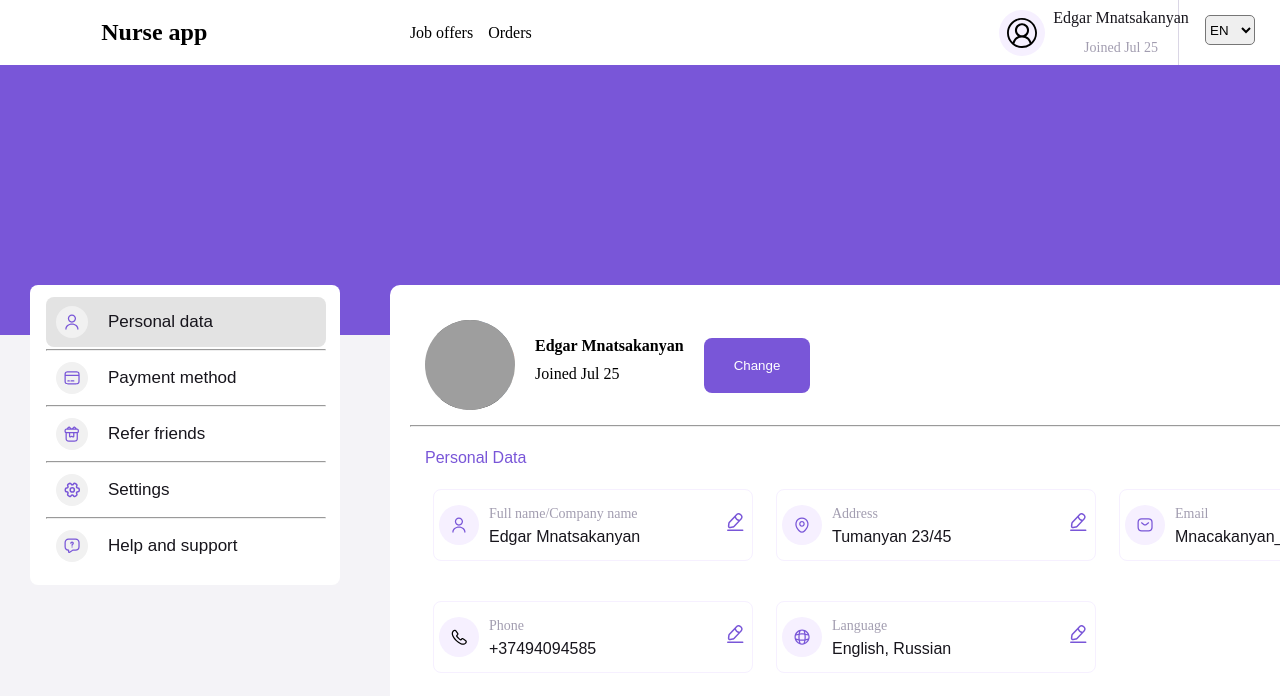
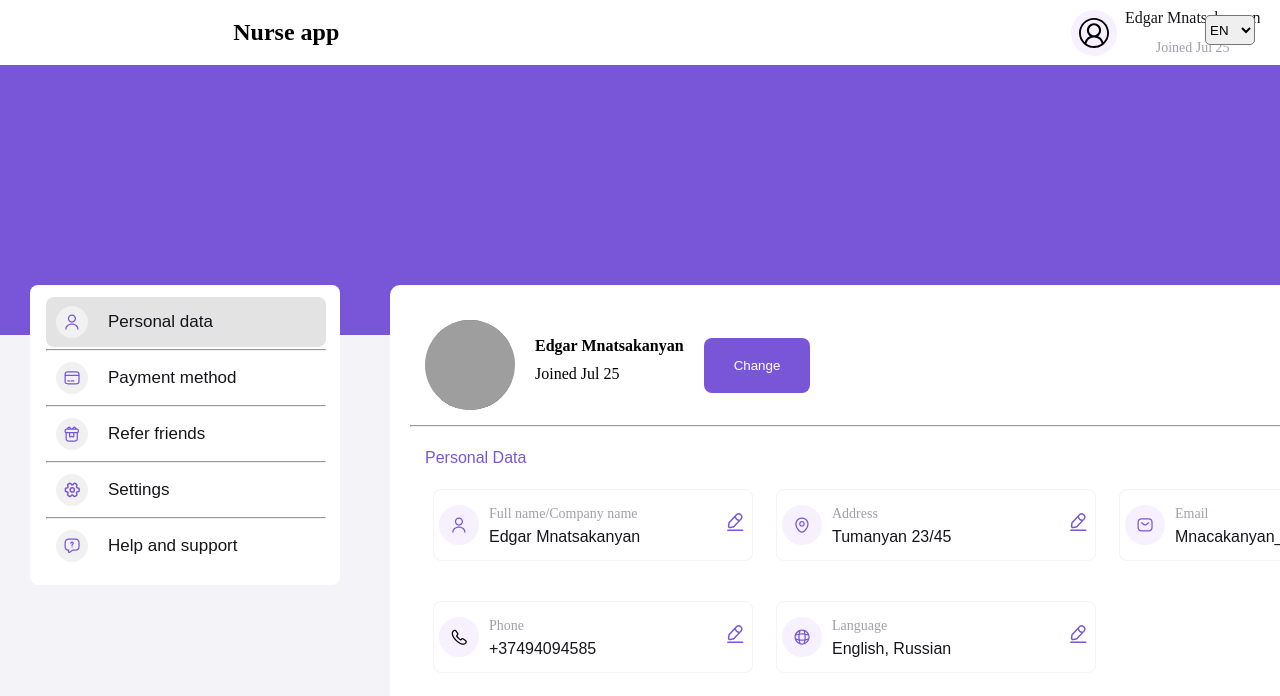
Before and after one commit to EdgarMnatsakanyan/NurseApp, a React (Create React App) app: page /profile in a window 1280 px wide. Shown: the top 696 px of the page. Built offline with nearby package versions, Linux system fonts and the light colour scheme; grey boxes are pictures that could not be loaded; some icons are missing.

Commit message:
Update Profile.jsx

```diff
--- a/src/components/Profile.jsx
+++ b/src/components/Profile.jsx
@@ -12,14 +12,9 @@ const Profile = () =>  {
                 <div>
                   <h2 classname="nurse_title">Nurse app</h2>
                 </div>
-                <ul className='list-ul'>
-                  <li>Job offers</li>
-                  <li>Orders</li>
-                </ul>
                 <div className='profile-group'>
                   <MyAvatar />
                 </div>
-                <h1 className='line-profiletwo'></h1>
             </nav>
             <div className='background'></div>
             <NavBarSection />
```
